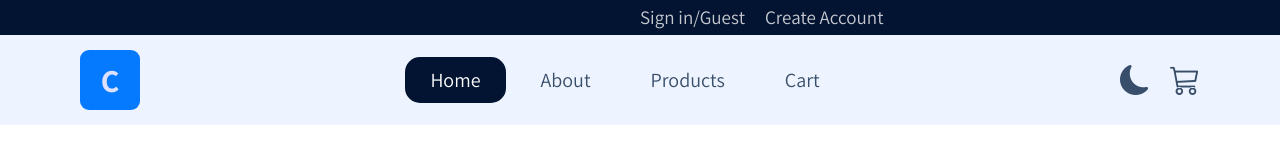
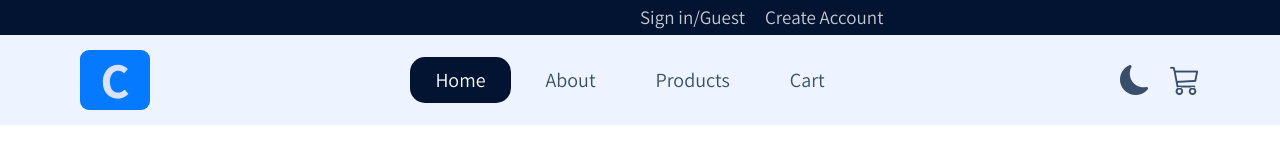
Before and after one commit to Leen-odeh3/comfy-sloth-store, a React (Vite) app: page /home in a window 1280 px wide. Shown: the top 160 px of the page. Built offline with nearby package versions, Linux system fonts and the light colour scheme.

Commit message:
update sth.

```diff
--- a/src/Component/Header/Header.jsx
+++ b/src/Component/Header/Header.jsx
@@ -17,7 +17,7 @@ const Header = () => {
         <div className="title">
           <h1>C</h1>
         </div>
-        <div className="links" style={{ left: open && "70px" }}>
+        <div className="links" style={{ left: open && "30px" }}>
           {navs.map((e, index) => (
             <NavLink active key={index} to={`/${e}`}>
               {e}
--- a/src/Component/Header/Header.scss
+++ b/src/Component/Header/Header.scss
@@ -33,14 +33,18 @@ div {
         div {
             &.title {
                 background-color: #057AFF;
-                width: 60px;
+                width: 70px;
                 height: 60px;
                 border-radius: 9px;
                 text-align: center;
                 align-items: center;
                 cursor: pointer;
                 line-height: 60px;
+                font-size: 25px;
 
+                &:hover{
+                    background-color:#0268de;
+                }
                 h1 {
                     color: #DBE1FF;
                 }
@@ -87,7 +91,7 @@ div {
 @media (max-width:800px) {
     div.main-header {
         height: 60px;
-
+padding: 10px 20px;
         .title {
             display: none;
         }
@@ -95,7 +99,7 @@ div {
         i {
             &.bi-list {
                 display: flex;
-                font-size: 30px;
+                font-size: 36px;
             }
         }
     }
```
